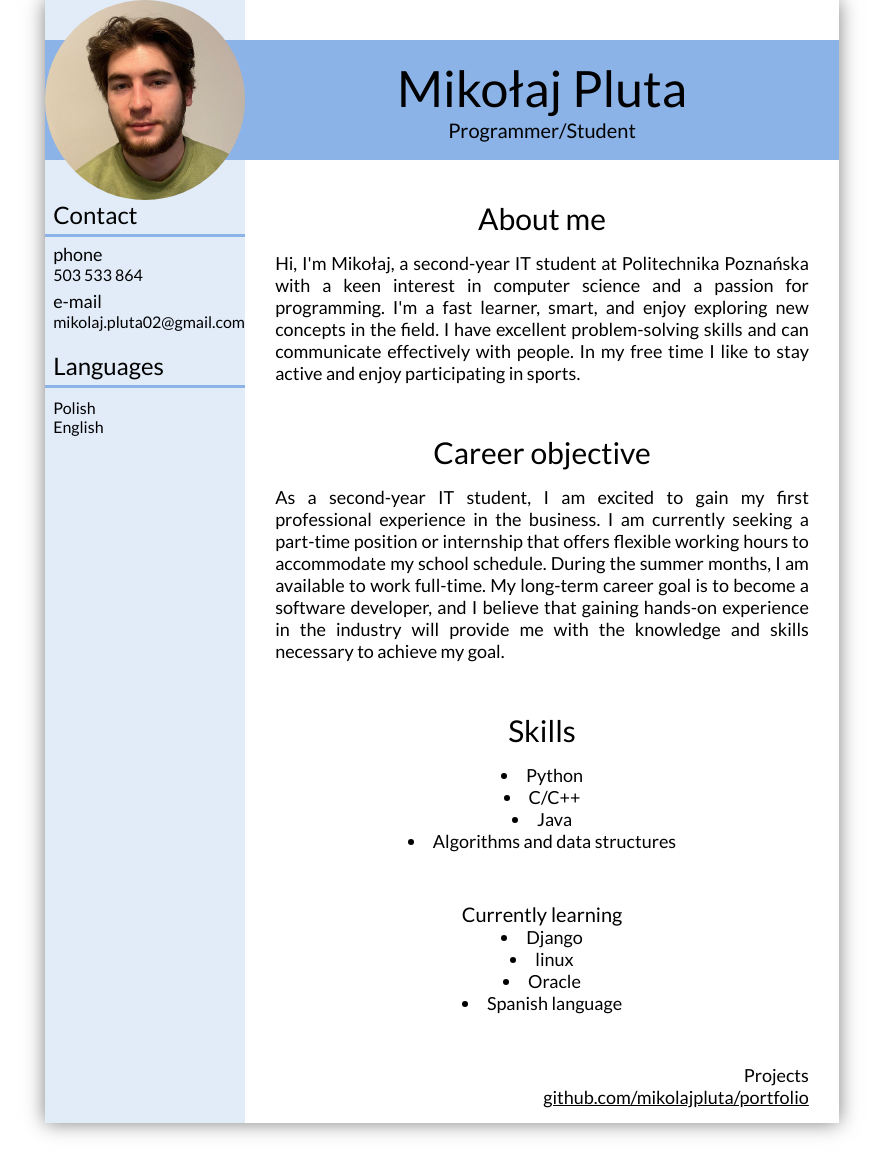
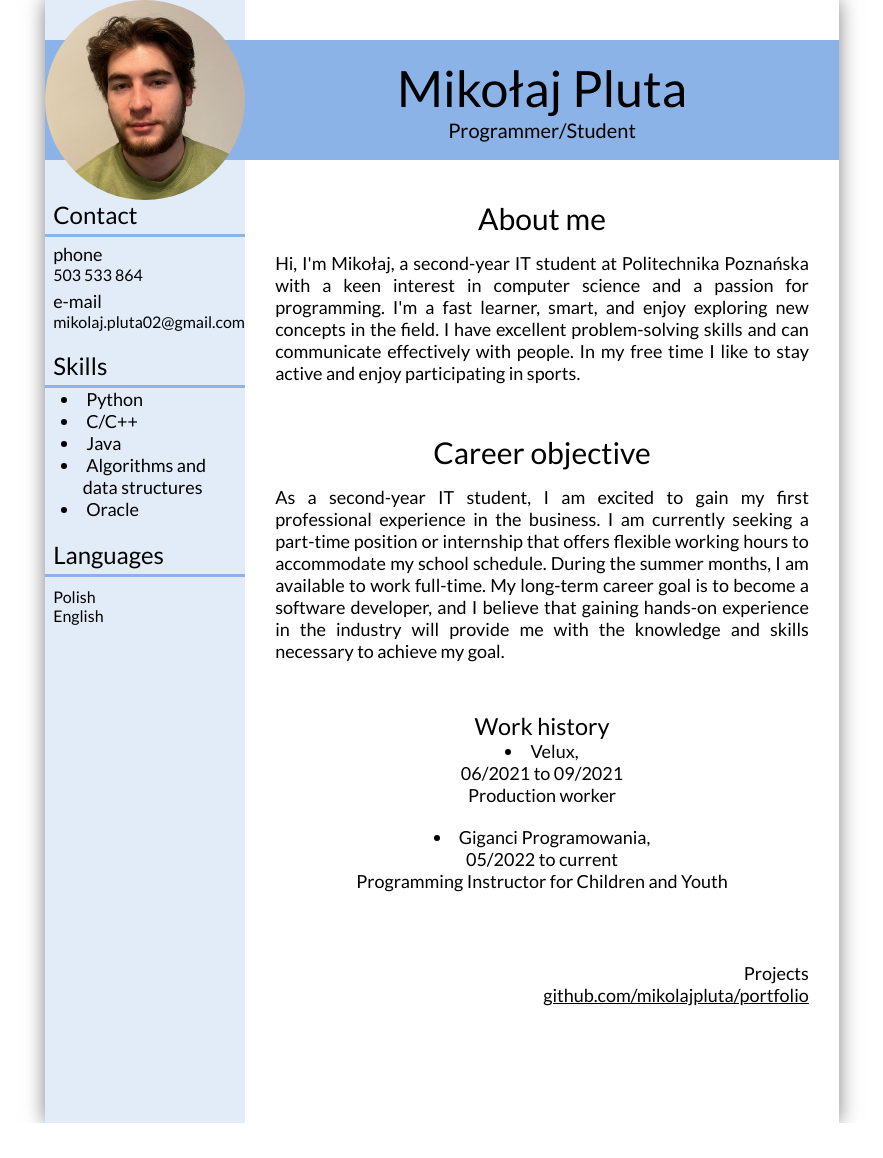
Before and after one commit to mikolajpluta/mikolajpluta.github.io, a plain HTML site: page index.html in a window 1280 px wide. Shown: the whole page, without its empty margins (198-1081 px from the left). After the commit the page ends 1123 px from the top, so only its background shows below. Drawn offline with Linux system fonts and the light colour scheme.

Commit message:
resume updated

```diff
--- a/index.html
+++ b/index.html
@@ -26,7 +26,16 @@
             <h5>e-mail</h5>
             <p>mikolaj.pluta02@gmail.com</p>
 
-            <h3 id="langs_h3">Languages</h3>
+            <h3 class="skillsLanguages">Skills</h3>
+            <ul id="skills">
+                <li>Python</li>
+                <li>C/C++</li>
+                <li>Java</li>
+                <li>Algorithms and &emsp; data structures</li>
+                <li>Oracle</li>
+            </ul>
+
+            <h3 class="skillsLanguages">Languages</h3>
             <p id="langs_p">Polish<br>English</p>
         </div>
 
@@ -52,20 +61,14 @@
                 will provide me with the knowledge and skills necessary to achieve my goal.
             </p>
 
-            <h2>Skills</h2>
-            <ul>
-                <li>Python</li>
-                <li>C/C++</li>
-                <li>Java</li>
-                <li>Algorithms and data structures</li>
-            </ul>
-
-            <h4>Currently learning</h4>
-            <ul>
-                <li>Django</li>
-                <li>linux</li>
-                <li>Oracle</li>
-                <li>Spanish language</li>
+            <h3>Work history</h3>
+            <ul id="workHistory">
+                <li>Velux,<br> 06/2021 to 09/2021<br>
+                    <p>Production worker</p>
+                </li>
+                <li>Giganci Programowania,<br> 05/2022 to current<br>
+                    <p>Programming Instructor for Children and Youth</p>
+                </li>
             </ul>
 
             <p id="projects">
--- a/style.css
+++ b/style.css
@@ -84,8 +84,12 @@ header{
     padding-left: 8px;
 }
 
-#langs_h3{
+.skillsLanguages{
     padding-top: 20px;
+}
+
+#skills{
+    padding-bottom: 0px;
 }
 
 #langs_p{
@@ -109,6 +113,10 @@ header{
     list-style-position: inside;
 }
 
+#workHistory p{
+    padding-bottom: 20px;
+}
+
 .text{
     text-align: justify;
 }
```
